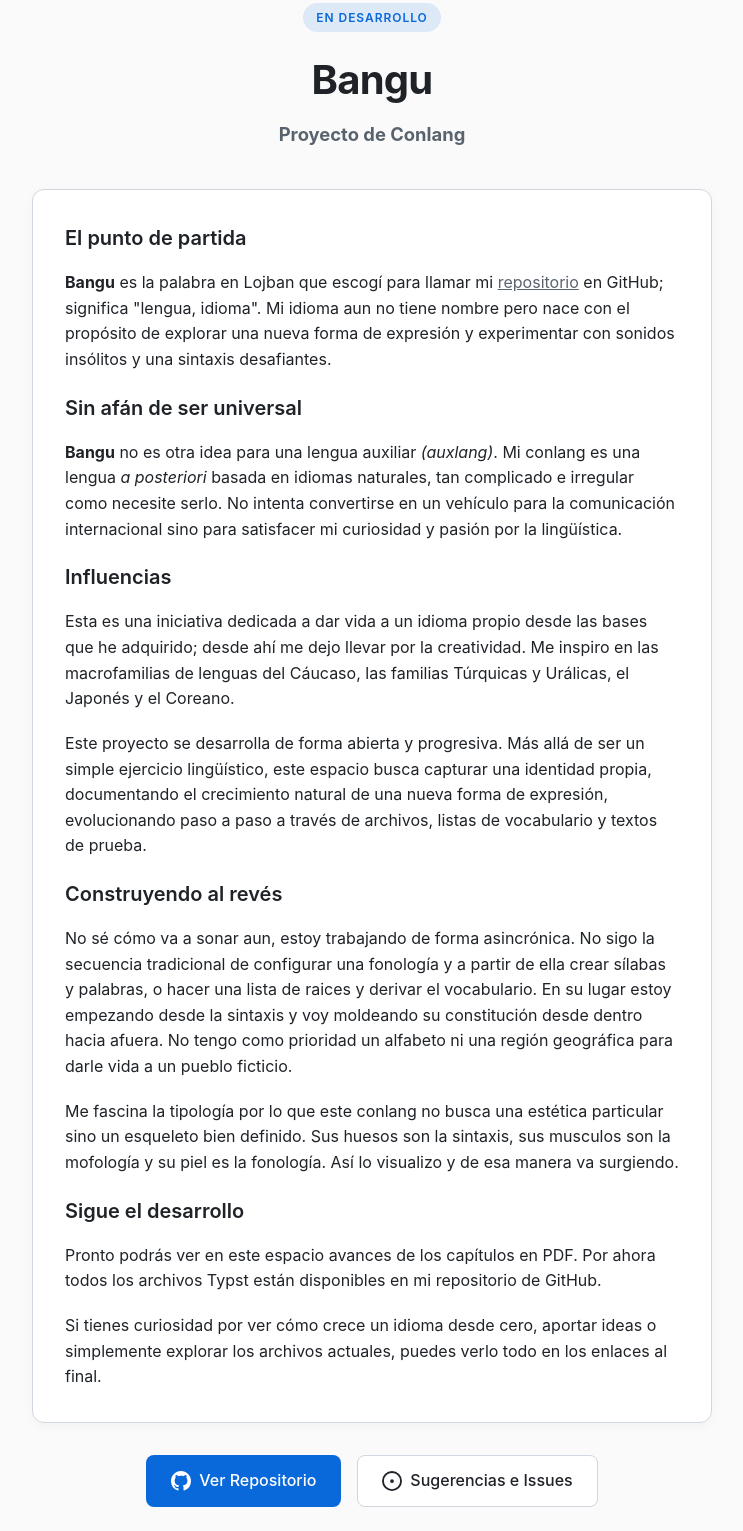
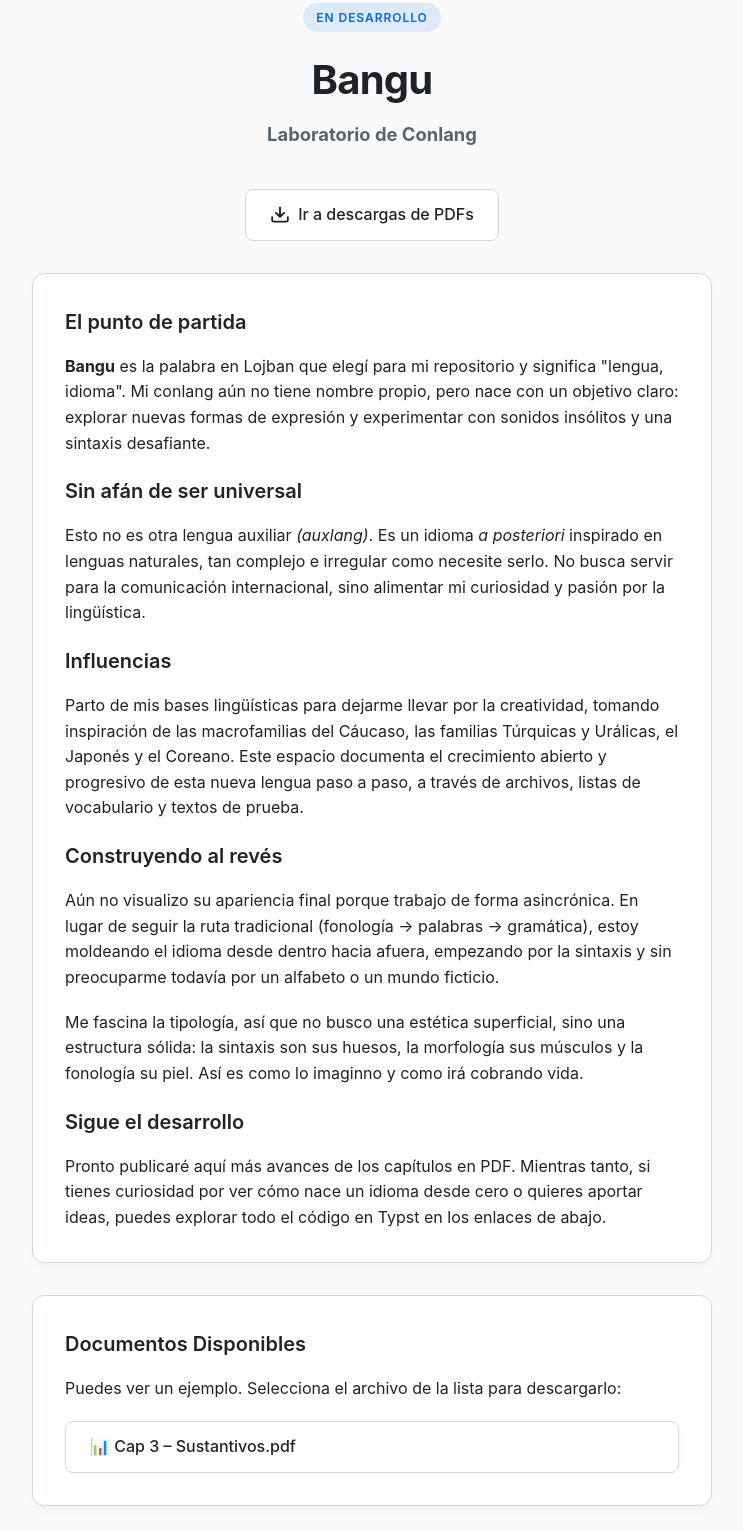
Before and after one commit to ricVento/bangu, a plain HTML site: page index.html in a window 1280 px wide. Shown: the part 29-1560 px from the top of the page, without its empty margins (268-1011 px from the left). Drawn offline with Linux system fonts and the light colour scheme.

Commit message:
docs: actualiza toda la documentacion

```diff
--- a/index.html
+++ b/index.html
@@ -25,6 +25,10 @@
                 --card-bg: #161b22;
                 --border-color: #30363d;
             }
+        }
+
+        html {
+            scroll-behavior: smooth;
         }
 
         * {
@@ -78,7 +82,12 @@
         .subtitle {
             font-size: 1.15rem;
             color: var(--text-muted);
-			font-weight: 700;
+            font-weight: 700;
+        }
+
+        .nav-button-container {
+            text-align: center;
+            margin-bottom: 2rem;
         }
 
         .card {
@@ -105,8 +114,18 @@
             margin-bottom: 0;
         }
 
-        .txt-link {
-            color: var(--text-muted);
+        .pdf-list {
+            list-style: none;
+            padding: 0;
+            display: flex;
+            flex-direction: column;
+            gap: 0.75rem;
+            margin-top: 1rem;
+        }
+
+        .pdf-list .btn {
+            width: 100%;
+            justify-content: flex-start;
         }
 
         .actions {
@@ -170,30 +189,50 @@
 
     <main>
         <header>
-            <span class="badge">En desarrollo</span>
+            <span class="badge">EN DESARROLLO</span>
             <h1>Bangu</h1>
-            <p class="subtitle">Proyecto de Conlang</p>
+            <p class="subtitle">Laboratorio de Conlang</p>
         </header>
+
+        <!-- Botón de acceso directo entre el header y la sección -->
+        <div class="nav-button-container">
+            <a href="#descarga-pdfs" class="btn btn-secondary">
+                <svg height="20" width="20" viewBox="0 0 16 16" fill="currentColor" aria-hidden="true">
+                    <path d="M2.75 14A1.75 1.75 0 0 1 1 12.25v-2.5a.75.75 0 0 1 1.5 0v2.5c0 .138.112.25.25.25h10.5a.25.25 0 0 0 .25-.25v-2.5a.75.75 0 0 1 1.5 0v2.5A1.75 1.75 0 0 1 13.25 14Z"></path>
+                    <path d="M7.25 7.689V2a.75.75 0 0 1 1.5 0v5.689l1.97-1.969a.749.749 0 1 1 1.06 1.06l-3.25 3.25a.749.749 0 0 1-1.06 0L4.22 6.78a.749.749 0 1 1 1.06-1.06l1.97 1.969Z"></path>
+                </svg>
+                Ir a descargas de PDFs
+            </a>
+        </div>
 
         <section class="card">
             <h2>El punto de partida</h2>
-            <p><strong>Bangu</strong> es la palabra en Lojban que escogí para llamar mi <a href="https://github.com/ricVento/bangu" target="_blank" rel="noopener noreferrer" class="txt-link">repositorio</a> en GitHub; significa "lengua, idioma". Mi idioma aun no tiene nombre pero nace con el propósito de explorar una nueva forma de expresión y experimentar con sonidos insólitos y una sintaxis desafiantes.</p>
+            <p><strong>Bangu</strong> es la palabra en Lojban que elegí para mi repositorio y significa "lengua, idioma". Mi conlang aún no tiene nombre propio, pero nace con un objetivo claro: explorar nuevas formas de expresión y experimentar con sonidos insólitos y una sintaxis desafiante.</p>
 
-			<h2>Sin afán de ser universal</h2>
-            <p><strong>Bangu</strong> no es otra idea para una lengua auxiliar <em>(auxlang)</em>. Mi conlang es una lengua <em>a posteriori</em> basada en idiomas naturales, tan complicado e irregular como necesite serlo. No intenta convertirse en un vehículo para la comunicación internacional sino para satisfacer mi curiosidad y pasión por la lingüística.</p>
+            <h2>Sin afán de ser universal</h2>
+            <p>Esto no es otra lengua auxiliar <em>(auxlang)</em>. Es un idioma <em>a posteriori</em> inspirado en lenguas naturales, tan complejo e irregular como necesite serlo. No busca servir para la comunicación internacional, sino alimentar mi curiosidad y pasión por la lingüística.
 
 			<h2>Influencias</h2>
-            <p>Esta es una iniciativa dedicada a dar vida a un idioma propio desde las bases que he adquirido; desde ahí me dejo llevar por la creatividad. Me inspiro en las macrofamilias de lenguas del Cáucaso, las familias Túrquicas y Urálicas, el Japonés y el Coreano.</p>
-            <p>Este proyecto se desarrolla de forma abierta y progresiva. Más allá de ser un simple ejercicio lingüístico, este espacio busca capturar una identidad propia, documentando el crecimiento natural de una nueva forma de expresión, evolucionando paso a paso a través de archivos, listas de vocabulario y textos de prueba.</p>
+            <p>Parto de mis bases lingüísticas para dejarme llevar por la creatividad, tomando inspiración de las macrofamilias del Cáucaso, las familias Túrquicas y Urálicas, el Japonés y el Coreano. Este espacio documenta el crecimiento abierto y progresivo de esta nueva lengua paso a paso, a través de archivos, listas de vocabulario y textos de prueba.</p>
 
 			<h2>Construyendo al revés</h2>
-            <p>No sé cómo va a sonar aun, estoy trabajando de forma asincrónica. No sigo la secuencia tradicional de configurar una fonología y a partir de ella crear sílabas y palabras, o hacer una lista de raices y derivar el vocabulario. En su lugar estoy empezando desde la sintaxis y voy moldeando su constitución desde dentro hacia afuera. No tengo como prioridad un alfabeto ni una región geográfica para darle vida a un pueblo ficticio.</p>
+            <p>Aún no visualizo su apariencia final porque trabajo de forma asincrónica. En lugar de seguir la ruta tradicional (fonología → palabras → gramática), estoy moldeando el idioma desde dentro hacia afuera, empezando por la sintaxis y sin preocuparme todavía por un alfabeto o un mundo ficticio.</p>
 
-            <p>Me fascina la tipología por lo que este conlang no busca una estética particular sino un esqueleto bien definido. Sus huesos son la sintaxis, sus musculos son la mofología y su piel es la fonología. Así lo visualizo y de esa manera va surgiendo.</p>
+            <p>Me fascina la tipología, así que no busco una estética superficial, sino una estructura sólida: la sintaxis son sus huesos, la morfología sus músculos y la fonología su piel. Así es como lo imaginno y como irá cobrando vida.</p>
 
 			<h2>Sigue el desarrollo</h2>
-			<p>Pronto podrás ver en este espacio avances de los capítulos en PDF. Por ahora todos los archivos Typst están disponibles en mi repositorio de GitHub.</p>
-            <p>Si tienes curiosidad por ver cómo crece un idioma desde cero, aportar ideas o simplemente explorar los archivos actuales, puedes verlo todo en los enlaces al final.</p>
+			<p>Pronto publicaré aquí más avances de los capítulos en PDF. Mientras tanto, si tienes curiosidad por ver cómo nace un idioma desde cero o quieres aportar ideas, puedes explorar todo el código en Typst en los enlaces de abajo.</p>
+        </section>
+
+        <!-- Sección de lista de enlaces para descargar PDFs -->
+        <section id="descarga-pdfs" class="card">
+            <h2>Documentos Disponibles</h2>
+            <p>Puedes ver un ejemplo. Selecciona el archivo de la lista para descargarlo:</p>
+            <ul class="pdf-list">
+                <li>
+                    <a href="documento1.pdf" class="btn btn-secondary" download="Cap_3_Sustantivos.pdf">📊 Cap 3 – Sustantivos.pdf</a>
+                </li>
+            </ul>
         </section>
 
         <div class="actions">
@@ -220,5 +259,19 @@
         <p>Creado por @ricVento • Alojado en GitHub</p>
     </footer>
 
+	<script>
+	  document.addEventListener('DOMContentLoaded', () => {
+		const version = Date.now();
+		document.querySelectorAll('a[download]').forEach(enlace => {
+		  // Verifica que el enlace apunte a un archivo y no esté vacío
+		  if (enlace.href) {
+			const url = new URL(enlace.href);
+			url.searchParams.set('v', version);
+			enlace.href = url.toString();
+		  }
+		});
+	  });
+	</script>
+
 </body>
 </html>
```
Also changed, not shown: 5 other files.
